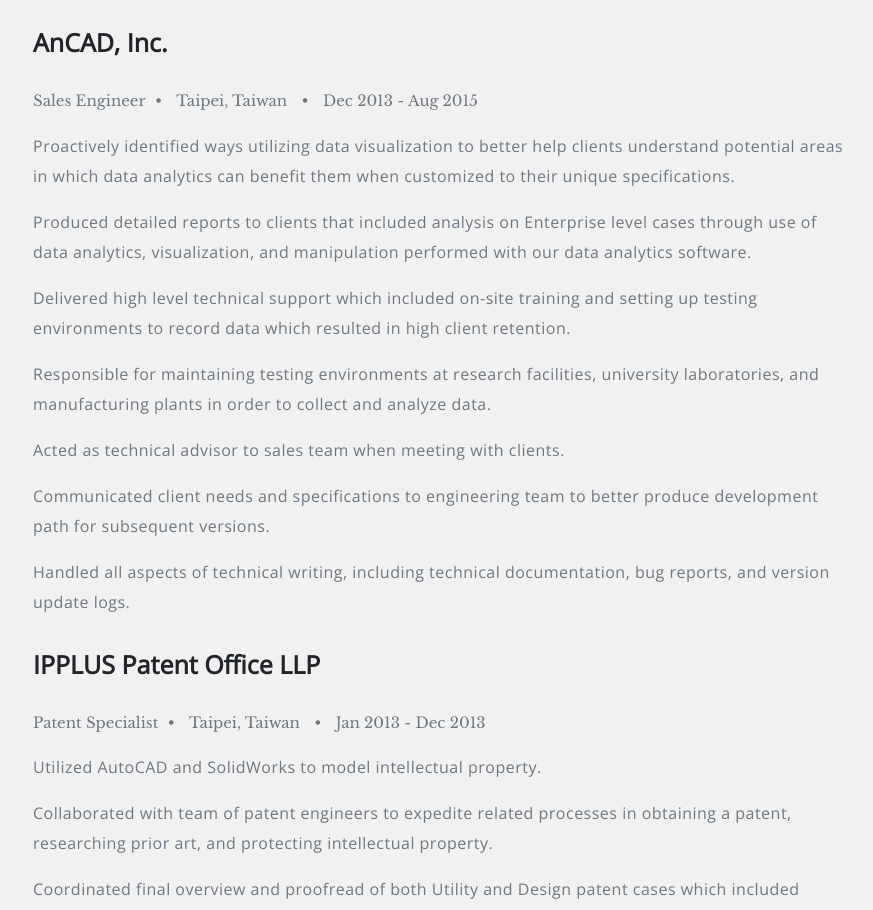
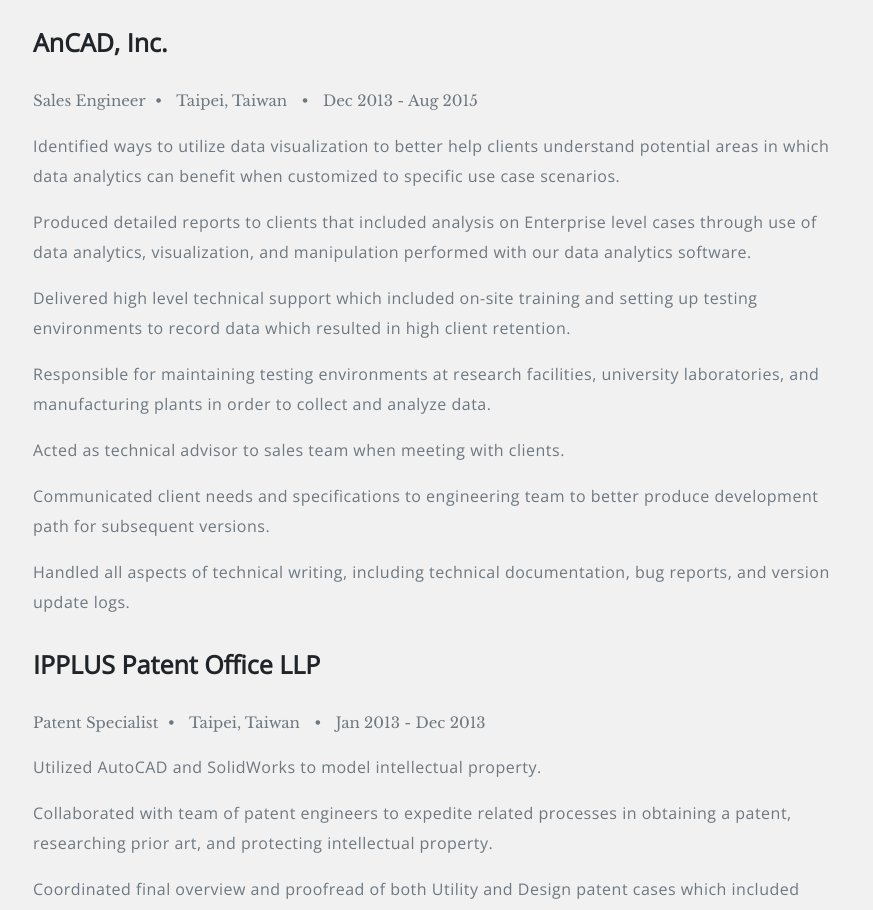
Before and after one commit to jteng1/mywebportfolio, a React (Create React App) app: page / in a window 1280 px wide. Shown: the part 4640-5550 px from the top of the page, without its empty margins (282-1155 px from the left). Built offline with nearby package versions, Linux system fonts and the light colour scheme.

Commit message:
cleaned up resume

```diff
--- a/src/components/Work.js
+++ b/src/components/Work.js
@@ -96,10 +96,9 @@
               </p>
               <div className='points'>
                 <p className='point'>
-                  Proactively identified ways utilizing data visualization to
-                  better help clients understand potential areas in which data
-                  analytics can benefit them when customized to their unique
-                  specifications.
+                  Identified ways to utilize data visualization to better help
+                  clients understand potential areas in which data analytics can
+                  benefit when customized to specific use case scenarios.
                 </p>
                 <p className='point'>
                   Produced detailed reports to clients that included analysis on
```
Also changed, not shown: 1 other file (tests, documents, lock files or other folders).
